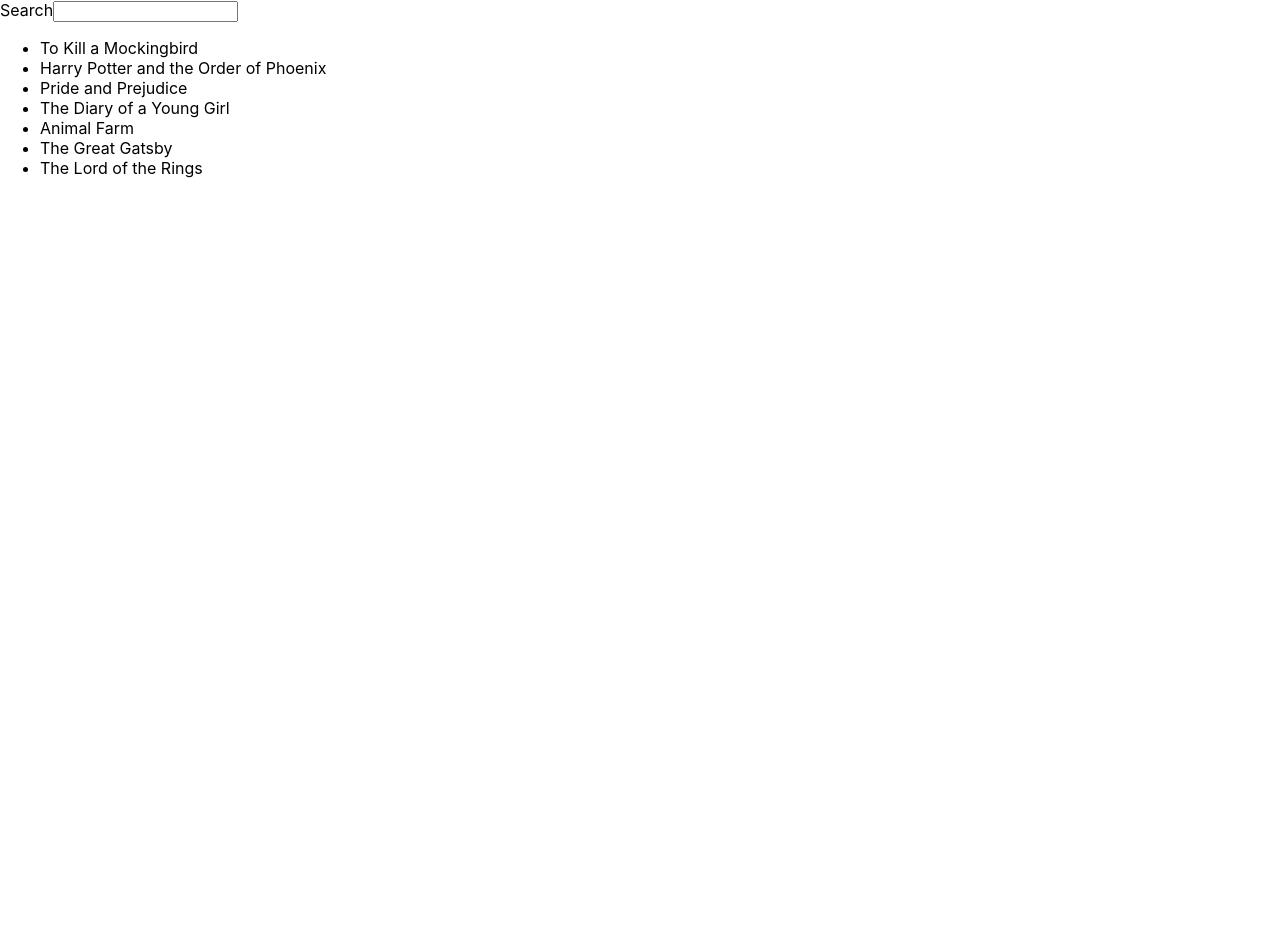
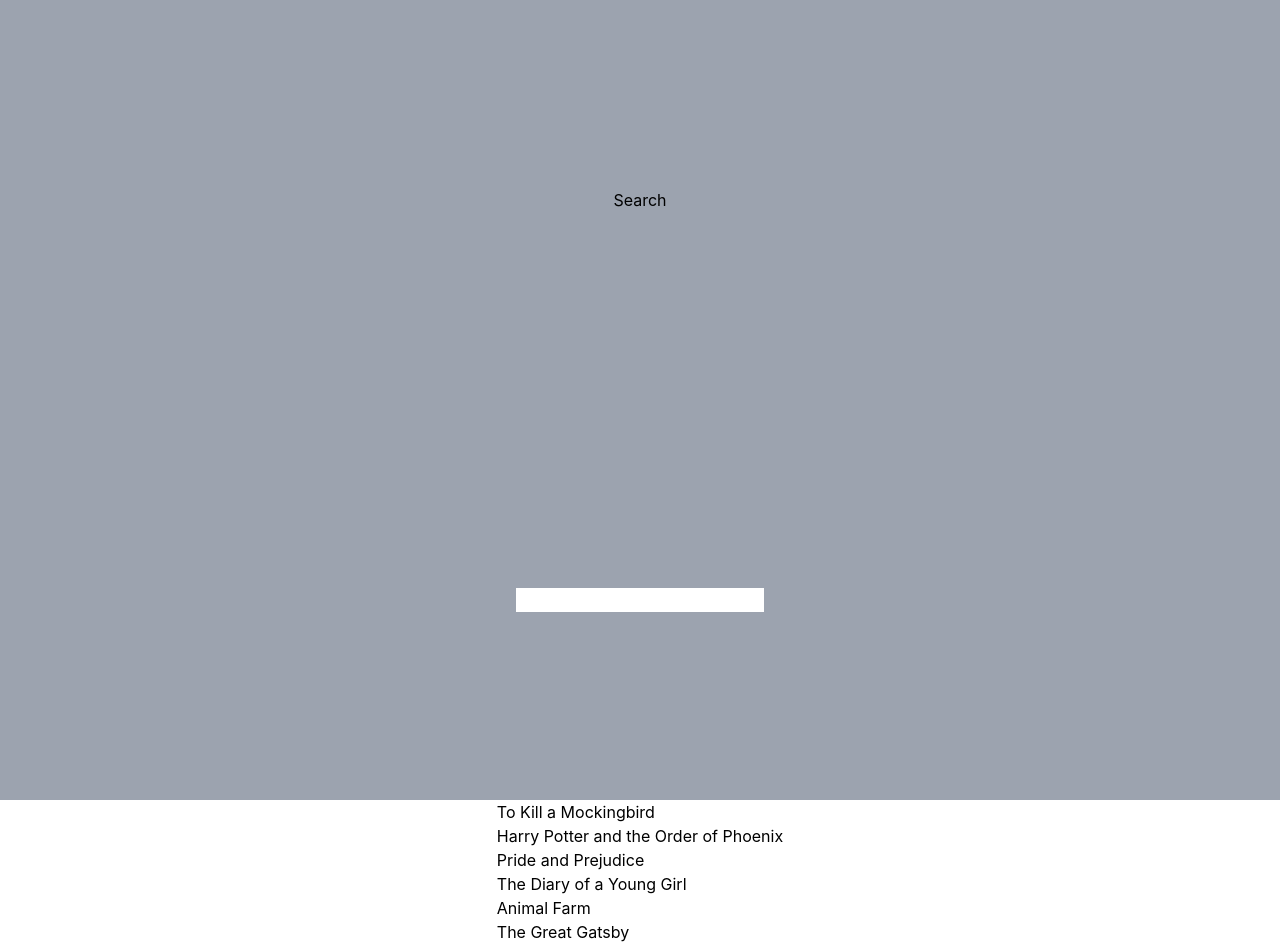
Before and after one commit to akmal-kamarudin/search-bar, a React (Create React App) app: page / in a window 1280 px wide. Shown: the top 947 px of the page. Before the commit the page ends 800 px from the top, so only its background shows below. Built offline with nearby package versions, Linux system fonts and the light colour scheme.

Commit message:
chore!: styling with css, make 2 components centered on screen

```diff
--- a/src/App.js
+++ b/src/App.js
@@ -54,8 +54,14 @@
 
   return (
     <>
-      <Search searchTerm={searchTerm} handleSearch={handleSearch} />
-      <List list={filterList} />
+      <div className="bg-gray-400 grid h-screen place-items-center">
+        <div>
+          <Search searchTerm={searchTerm} handleSearch={handleSearch} />
+        </div>
+        <div>
+          <List list={filterList} />
+        </div>
+      </div>
       {/* {!searchTerm ? <List list={items} /> : <List list={filterList} />} */}
     </>
   );
--- a/src/components/Search.js
+++ b/src/components/Search.js
@@ -1,6 +1,6 @@
 function Search({ searchTerm, handleSearch }) {
   return (
-    <div>
+    <div className="grid h-screen place-items-center">
       Search
       <input type="text" value={searchTerm} onChange={handleSearch} />
     </div>
--- a/tailwind.config.js
+++ b/tailwind.config.js
@@ -1,8 +1,8 @@
 /** @type {import('tailwindcss').Config} */
 module.exports = {
-  content: [],
+  content: ["./src/**/*.{js,jsx,ts,tsx}"],
   theme: {
     extend: {},
   },
   plugins: [],
-}
+};
```
Also changed, not shown: src/index.css (+7 -3 lines).
